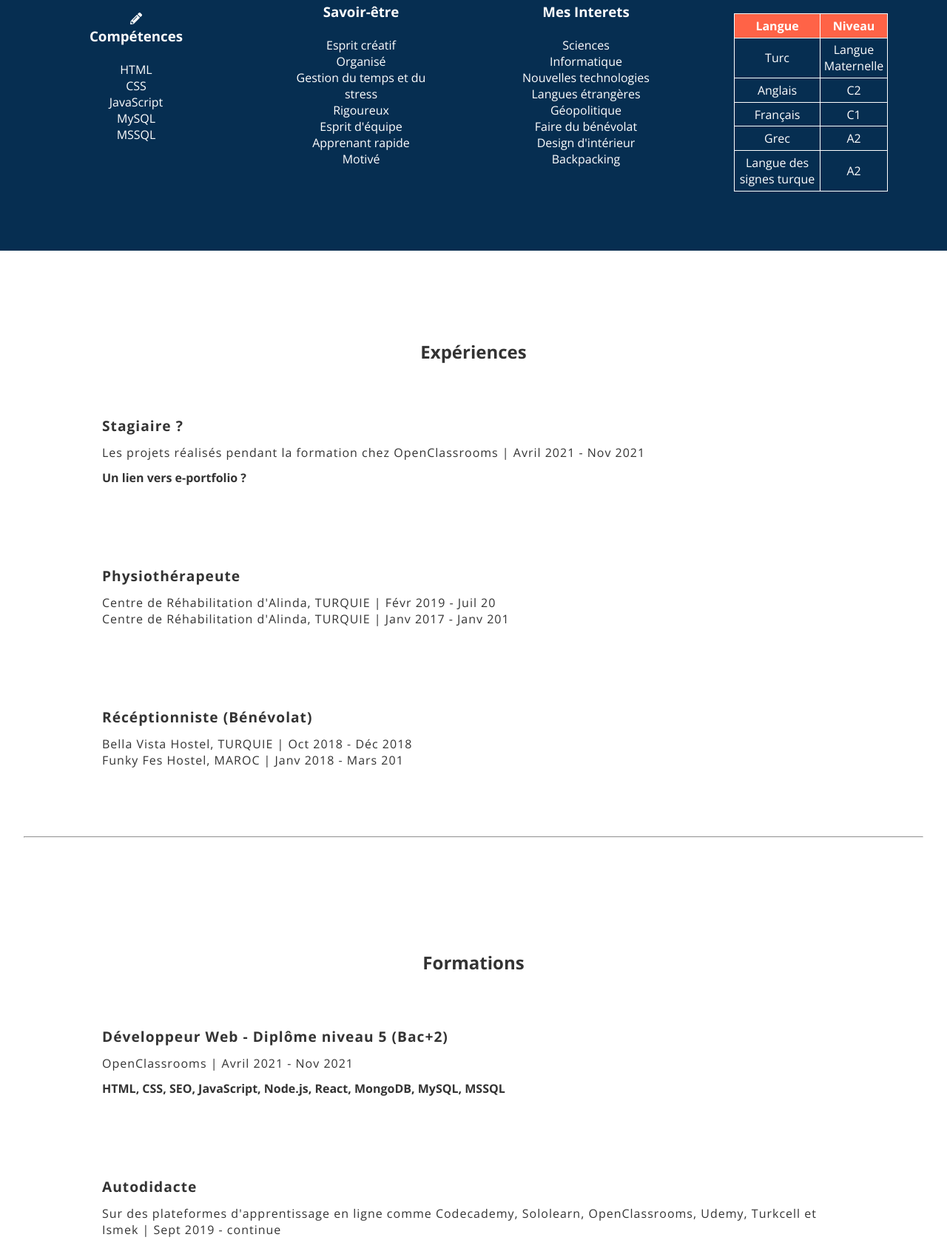
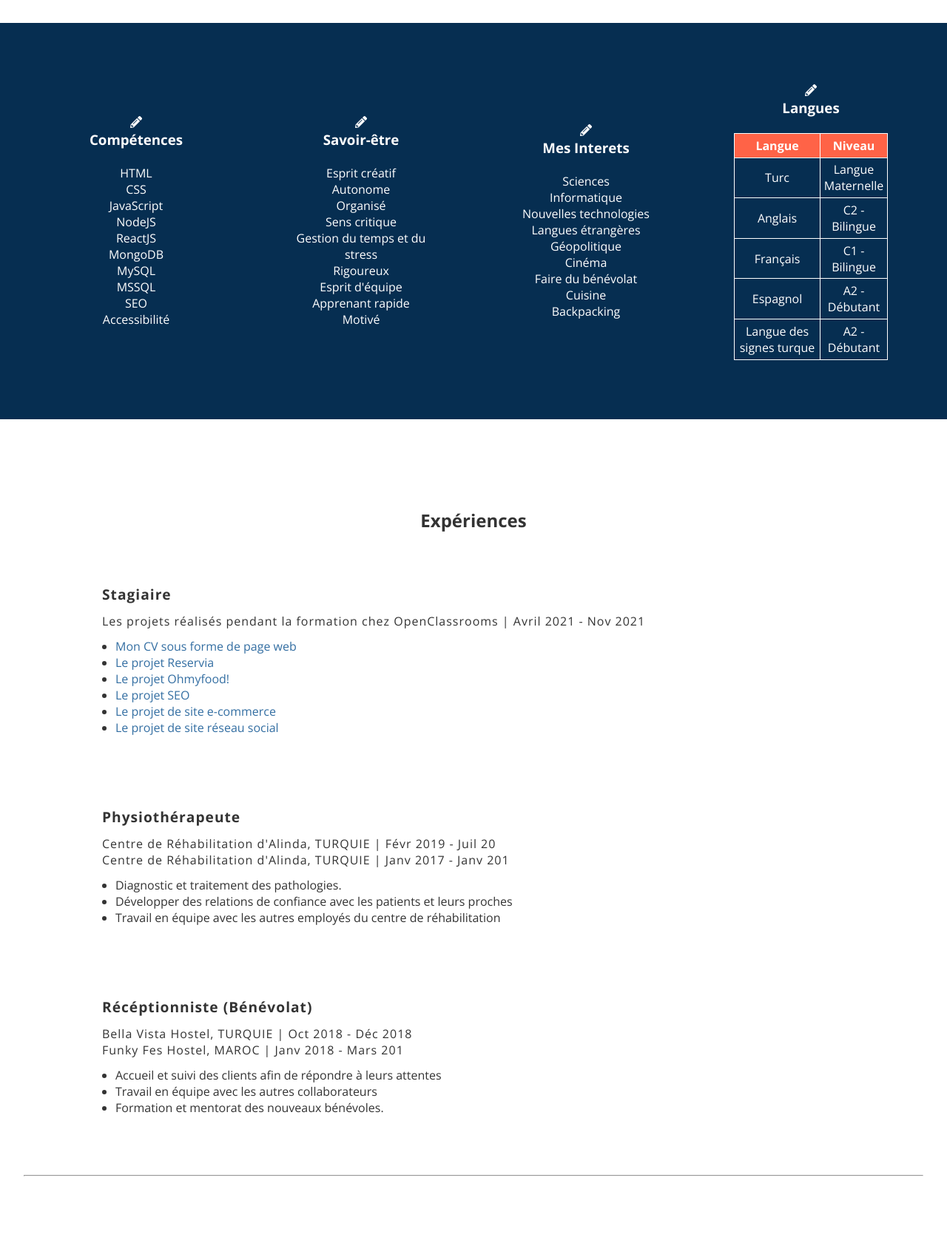
Before and after one commit to BarisMacaroglu/CV_Baris_Macaroglu, a plain HTML site: page index.html in a window 1280 px wide. Shown: the part 684-2361 px from the top of the page at 74% size. Drawn offline with nearby package versions, Linux system fonts and the light colour scheme.

Commit message:
CV file updated

```diff
--- a/css/main.css
+++ b/css/main.css
@@ -126,6 +126,18 @@ th {
     margin-bottom: 0.75rem;
 }
 
+.info .principal_activity {
+    margin-left: 18px;
+}
+
+.principal_activity ul li a {
+    color: #336ea2;
+}
+
+.principal_activity ul li a:hover {
+    text-decoration: underline;
+}
+
 .info .linkler ul li {
     margin-left: 3rem;
     color: cornflowerblue;
--- a/index.html
+++ b/index.html
@@ -67,7 +67,7 @@
                     <div class="title">Baris MACAROGLU</div>
                     <div class="description">Développeur Web Junior</div>
                     <div class="exp">
-                        Je viens de finir mon parcours 'Développeur Web' chez OpenClassrooms et je suis à la recherche d'un emploi en tant que développeur web junior.
+                        Doté d’un diplôme de développeur web, de connaissances poussées en JavaScript, frameworks NodeJS / ReactJS, bases de données MongoDB / MySQL / MSSQL, règles de RGPD, OWASP et accessibilité, je recherche un poste de développeur full-stack afin de contribuer à la réalisation de projets tout en utilisant mes forces de résolution de problèmes et de définition des besoins des usagers / clients acquises durant mes expériences.
                     </div> <br><br>
 
                     <a class="btn" href="documents/CV_Baris_MACAROGLU.pdf" target= "_blank">Télécharger mon CV</a>
@@ -92,8 +92,13 @@
                 <li>HTML</li>
                 <li>CSS</li>
                 <li>JavaScript</li>
+                <li>NodeJS</li>
+                <li>ReactJS</li>
+                <li>MongoDB</li>
                 <li>MySQL</li>
                 <li>MSSQL</li>
+                <li>SEO</li>
+                <li>Accessibilité</li>
             </ul>
 
         </article>
@@ -103,7 +108,9 @@
             <h3>Savoir-être</h3> <br>
             <ul>
                 <li>Esprit créatif</li>
+                <li>Autonome</li>
                 <li>Organisé</li>
+                <li>Sens critique</li>
                 <li>Gestion du temps et du stress</li>
                 <li>Rigoureux</li>
                 <li>Esprit d'équipe</li>
@@ -121,8 +128,9 @@
                 <li>Nouvelles technologies</li>
                 <li>Langues étrangères</li>
                 <li>Géopolitique</li>
+                <li>Cinéma</li>
                 <li>Faire du bénévolat</li>
-                <li>Design d'intérieur</li>
+                <li>Cuisine</li>
                 <li>Backpacking</li>
             </ul>
         </article>
@@ -144,19 +152,19 @@
                     </tr>
                     <tr>
                         <td>Anglais</td>
-                        <td>C2</td>
+                        <td>C2 - Bilingue</td>
                     </tr>
                     <tr>
                         <td>Français</td>
-                        <td>C1</td>
+                        <td>C1 - Bilingue</td>
                     </tr>
                     <tr>
-                        <td>Grec</td>
-                        <td>A2</td>
+                        <td>Espagnol</td>
+                        <td>A2 - Débutant</td>
                     </tr>
                     <tr>
                         <td>Langue des signes turque</td>
-                        <td>A2</td>
+                        <td>A2 - Débutant</td>
                     </tr>
                 </tbody>
 
@@ -180,9 +188,19 @@
             <div class="frame">
 
                 <div class="info">
-                    <div class="title">Stagiaire ?</div>
+                    <div class="title">Stagiaire</div>
                     <div class="description">Les projets réalisés pendant la formation chez OpenClassrooms | Avril 2021 - Nov 2021</div>
-                    <div class="exp">Un lien vers e-portfolio ?</div>
+                    <div class="exp"></div>
+                    <div class="principal_activity">
+                        <ul>
+                            <li><a href="https://barismacaroglu.github.io/CV_Baris_Macaroglu/">Mon CV sous forme de page web</a></li>
+                            <li><a href="https://barismacaroglu.github.io/Reservia/">Le projet Reservia</a></li>
+                            <li><a href="https://barismacaroglu.github.io/Ohmyfood/">Le projet Ohmyfood!</a></li>
+                            <li><a href="https://barismacaroglu.github.io/la-chouette-agence/">Le projet SEO</a></li>
+                            <li><a href="https://github.com/BarisMacaroglu/Orinoco">Le projet de site e-commerce</a></li>
+                            <li><a href="https://github.com/BarisMacaroglu/Groupomania">Le projet de site réseau social</a></li>
+                        </ul>
+                    </div>
                 </div>
             </div>
 
@@ -191,6 +209,13 @@
                 <div class="info">
                     <div class="title">Physiothérapeute</div>
                     <div class="description">Centre de Réhabilitation d'Alinda, TURQUIE | Févr 2019 - Juil 20 <br> Centre de Réhabilitation d'Alinda, TURQUIE | Janv 2017 - Janv 201</div>
+                    <div class="principal_activity">
+                        <ul>
+                            <li>Diagnostic et traitement des pathologies.</li>
+                            <li>Développer des relations de confiance avec les patients et leurs proches</li>
+                            <li>Travail en équipe avec les autres employés du centre de réhabilitation</li>
+                        </ul>
+                    </div>
                 </div>
             </div>
 
@@ -199,6 +224,13 @@
                 <div class="info">
                     <div class="title">Récéptionniste (Bénévolat)</div>
                     <div class="description">Bella Vista Hostel, TURQUIE | Oct 2018 - Déc 2018  <br>  Funky Fes Hostel, MAROC | Janv 2018 - Mars 201</div>
+                    <div class="principal_activity">
+                        <ul>
+                            <li>Accueil et suivi des clients afin de répondre à leurs attentes</li>
+                            <li>Travail en équipe avec les autres collaborateurs</li>
+                            <li>Formation et mentorat des nouveaux bénévoles.</li>
+                        </ul>
+                    </div>
                 </div>
             </div>
         </div>
@@ -222,8 +254,8 @@
             <div class="frame">
                 <div class="info">
                     <div class="title">Développeur Web - Diplôme niveau 5 (Bac+2)</div>
-                    <div class="description">OpenClassrooms | Avril 2021 - Nov 2021</div>
-                    <div class="exp">HTML, CSS, SEO, JavaScript, Node.js, React, MongoDB, MySQL, MSSQL</div>
+                    <div class="description">OpenClassrooms | Avril 2021 - Nov 2021 <br>Formation asynchrone en autonomie et suivie par un mentor</div>
+                    <div class="exp">HTML, CSS, SEO, JavaScript, NodeJS, ReactJS, MongoDB, MySQL, MSSQL</div>
 
                 </div>
             </div>
@@ -232,8 +264,8 @@
 
                 <div class="info">
                     <div class="title">Autodidacte</div>
-                    <div class="description">Sur des plateformes d'apprentissage en ligne comme Codecademy, Sololearn, OpenClassrooms, Udemy, Turkcell et Ismek | Sept 2019 - continue</div>
-                    <div class="exp">HTML, CSS, JavaScript, Java, C#, SQL, WordPress</div>
+                    <div class="description">Auto-apprentissage et pratique sur des plateformes en ligne comme Codecademy, Sololearn, OpenClassrooms et Udemy | Sept 2019 - présent</div>
+                    <div class="exp">HTML, CSS, JavaScript, NodeJS, ReactJS, VueJS, SQL, WordPress</div>
                     <div class="linkler">
                     <ul>
                         <li>
@@ -261,7 +293,7 @@
             <div class="frame">
 
                 <div class="info">
-                    <div class="title">Physiothérapie et Réhabilitation</div>
+                    <div class="title">Physiothérapie et Réhabilitation (Cursus en anglais)</div>
                     <div class="description">Université Yeditepe, Istanbul - TURQUIE | Sept 2011 - Nov 2016</div>
                 </div>
             </div>
@@ -271,7 +303,7 @@
 
                 <div class="info">
                     <div class="title">BAC S</div>
-                    <div id="nav-cont" class="description">Lycée de Gazi Anadolu, Mugla - TURQUIE | Sept 2005 - Juin 2009</div>
+                    <div id="nav-cont" class="description">Lycée Gazi Anadolu, Mugla - TURQUIE | Sept 2005 - Juin 2009</div>
                 </div>
             </div>
 
@@ -306,7 +338,7 @@
 
     </div>
 
-    <div class="contact-form">
+    <!-- <div class="contact-form">
         <span>Ne tentez pas ! :)</span>
 
         <form>
@@ -337,7 +369,7 @@
 
         </form>
 
-    </div>
+    </div>     -->
 
 </footer>
 
```
Also changed, not shown: 1 other file.
